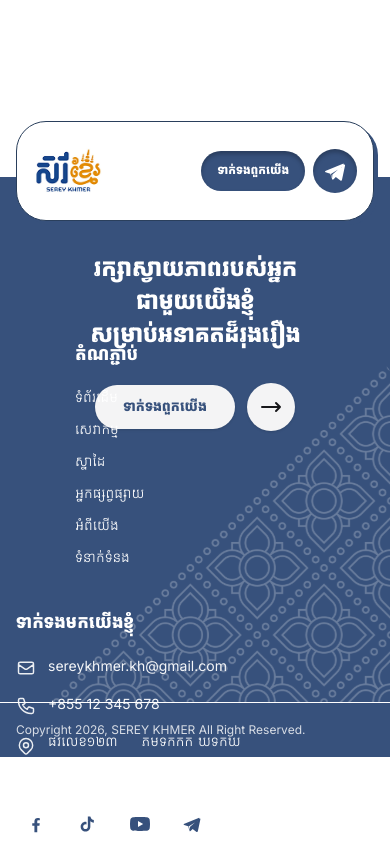
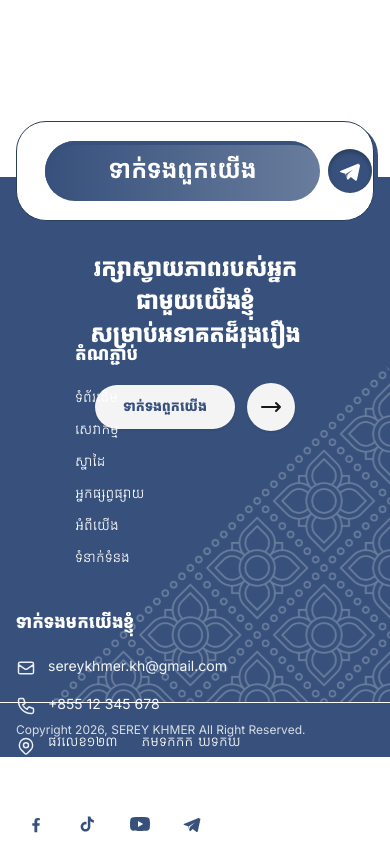
Before and after one commit to SEREY-KHMER/Company-Portfolio, a Next.js app: page / in a window 390 px wide. Shown: the part 838-1682 px from the top of the page. Built offline with nearby package versions, Linux system fonts and the light colour scheme.

Commit message:
Update HomeFooter component styles for improved aesthetics and responsiveness
- Adjusted button dimensions and styles for enhanced visual appeal.
- Updated background gradient and shadow effects for a modern look.
- Ensured consistency in text size and font weight for better readability.

```diff
--- a/features/home/components/HomeFooter.tsx
+++ b/features/home/components/HomeFooter.tsx
@@ -65,7 +65,7 @@ export function HomeFooter() {
                 <a
                   href="#contact"
                   lang="km"
-                  className="inline-flex h-10 items-center justify-center rounded-full bg-brand-navy px-4 text-xs font-bold leading-tight text-white shadow-[inset_0_3px_4px_rgba(0,0,0,0.25)] transition hover:brightness-110 sm:h-12 sm:px-8 sm:text-base"
+                  className="inline-flex h-[60px] w-[275px] max-w-full shrink-0 items-center justify-center rounded-full bg-linear-to-r from-[#37517C] from-0% to-[rgb(55_81_124/0.75)] to-100% px-4 text-[25px] font-semibold leading-tight text-white shadow-[inset_4px_4px_0_0_#37517C] transition hover:brightness-110"
                 >
                   {HERO.cta}
                 </a>
```
